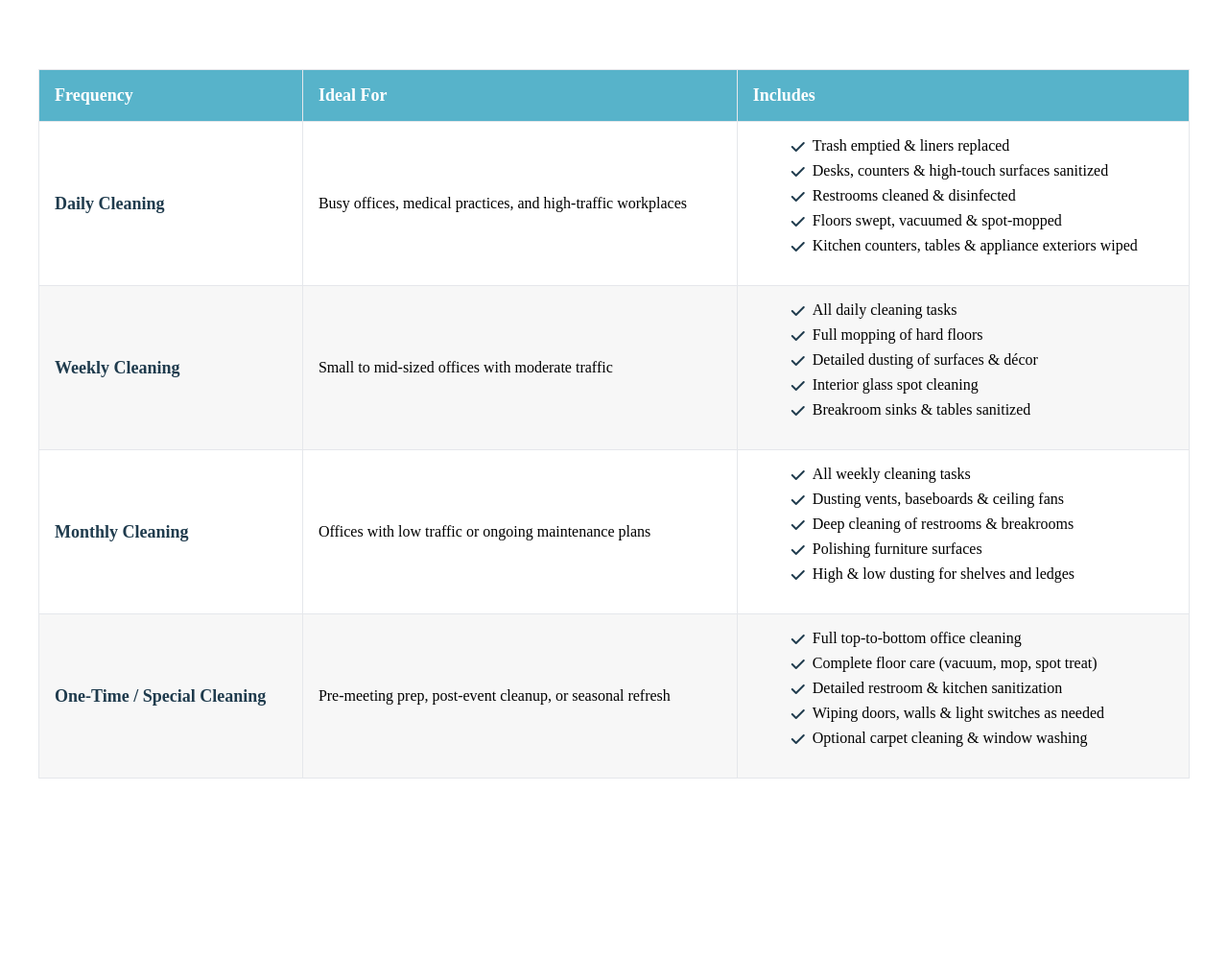
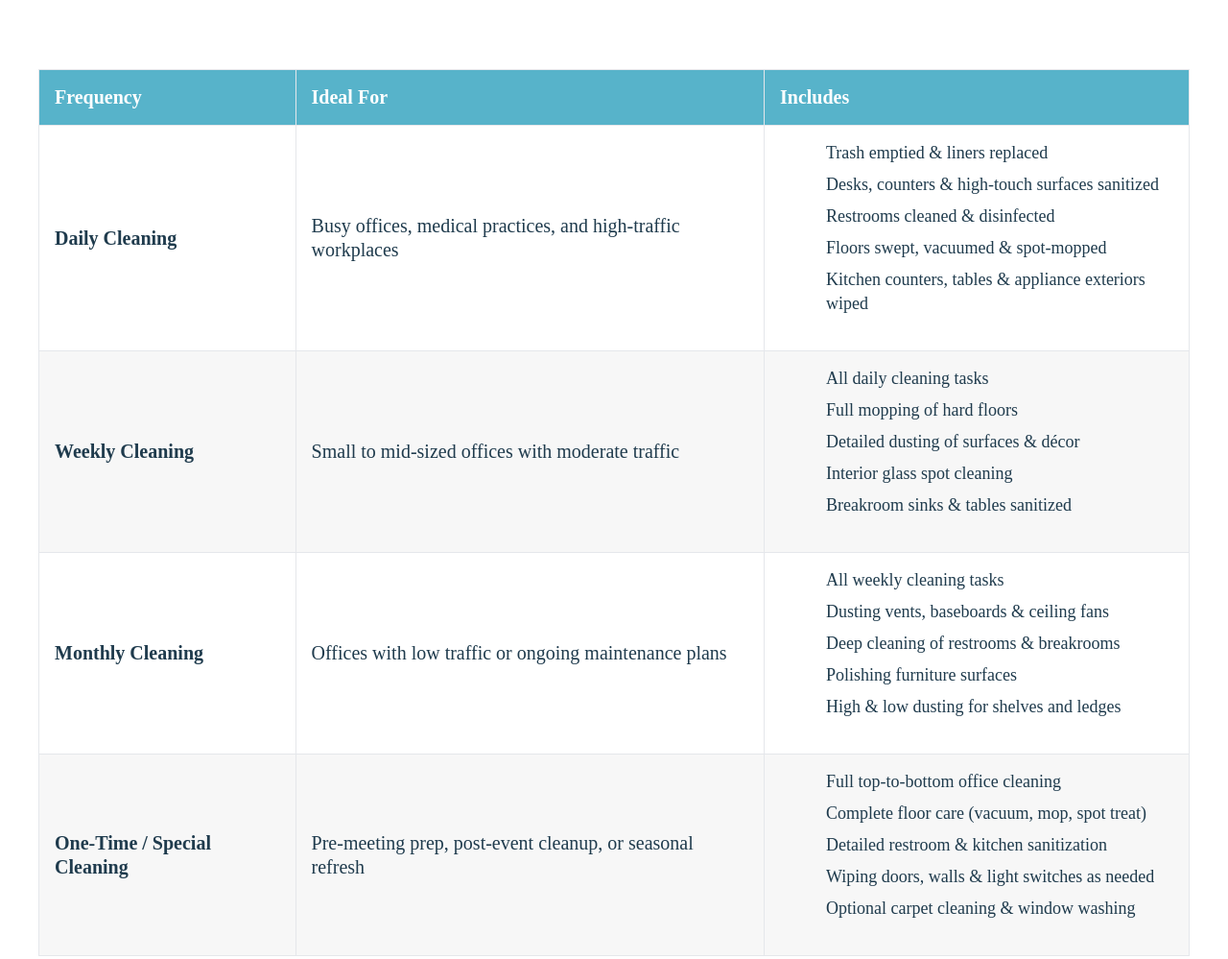
Before and after one commit to Angelsheri/iframe2, a plain HTML site: page index.html in a window 1280 px wide. Shown: the whole page at 96% size. Before the commit the page ends 915 px from the top, so only its background shows below. Drawn offline with Linux system fonts and the light colour scheme.

Commit message:
Update index.html

```diff
--- a/index.html
+++ b/index.html
@@ -1,5 +1,5 @@
 
-    <link rel="stylesheet" href="https://cdnjs.cloudflare.com/ajax/libs/font-awesome/6.4.0/css/all.min.css">
+    <!-- <link rel="stylesheet" href="https://cdnjs.cloudflare.com/ajax/libs/font-awesome/6.4.0/css/all.min.css"> -->
     <style>
         :root {
             --primary: #1f3b4dff ;
@@ -10,11 +10,83 @@
             --border: #e5e7eb;
             --foreground: #1f3b4dff;
         }
+/* ============================
+   TYPOGRAPHY VARIABLES
+   ============================ */
+   /* ============================
+   FONT IMPORTS USING YOUR URLs
+   ============================ */
 
+/* Bold 700 */
+@font-face {
+  font-family: "CustomSans-Bold";
+  src: url("https://storage.googleapis.com/msgsndr/Y7RJlLpf1yyQGF9BCYSR/media/68e2d40d47e70a5d5cf89707.ttf") format("truetype");
+  font-weight: 700;
+  font-style: normal;
+}
+
+/* Regular 400 */
+@font-face {
+  font-family: "CustomSans-Regular";
+  src: url("https://storage.googleapis.com/msgsndr/Y7RJlLpf1yyQGF9BCYSR/media/68e2f854ee1a89a440f455a1.ttf") format("truetype");
+  font-weight: 400;
+  font-style: normal;
+}
+
+:root {
+  /* Font Families */
+  --font-bold: "customhl-68e2d40ebe7b9bd9479c0e2c-SansSerif Bold";
+  --font-regular: "customhl-68e2f85476899bbd00e6e84b-SansSerif";
+
+  /* Font Weights */
+  --fw-bold: 700;
+  --fw-regular: 500;
+
+  /* Default Color */
+  --text-color: rgb(31, 59, 77);
+
+  /* Sizes + Line Heights */
+  --headline-size: 30px;
+  --headline-line: 39px;
+
+  --paragraph-size: 18px;
+  --paragraph-line: 25px;
+}
+
+/* ============================
+   GLOBAL TEXT STYLES
+   ============================ */
+body, p, span, a, li, small, label ,td, th {
+  font-family: var(--font-regular);
+  font-weight: var(--fw-regular);
+  color: var(--text-color);
+  font-size: var(--paragraph-size);
+  line-height: var(--paragraph-line);
+}
+
+/* ============================
+   HEADLINES (Bold)
+   ============================ */
+h1, h2, h3, h4, h5, h6 {
+  font-family: var(--font-bold);
+  font-weight: var(--fw-bold);
+  color: var(--text-color);
+  line-height: var(--headline-line);
+  margin: 0 0 10px;
+}
+
+h1 { font-size: var(--headline-size); }
+h2 { font-size: 26px; }
+h3 { font-size: 22px; }
+td, th {
+    font-size: 20px;
+ }
 
         body {
             background-color: var(--background);
             /* color: var(--foreground); */
+             font-family: var(--font-regular);
+  font-weight: var(--fw-regular);
             line-height: 1.6;
         }
 
@@ -409,14 +481,14 @@
                     <table class="schedule-table">
                         <thead>
                             <tr>
-                                <th style="color: white;">Frequency</th>
-                                <th style="color: white;" >Ideal For</th>
-                                <th style="color: white;">Includes</th>
+                                <th style="color: white; font-size: 20px;">Frequency</th>
+                                <th style="color: white; font-size: 20px;" >Ideal For</th>
+                                <th style="color: white;font-size: 20px;">Includes</th>
                             </tr>
                         </thead>
                         <tbody>
                             <tr>
-                                <td class="frequency">Daily Cleaning</td>
+                                <td class="frequency"style="font-size: 20px;">Daily Cleaning</td>
                                 <td>Busy offices, medical practices, and high-traffic workplaces</td>
                                 <td>
                                     <ul class="task-list">
@@ -429,7 +501,7 @@
                                 </td>
                             </tr>
                             <tr>
-                                <td class="frequency">Weekly Cleaning</td>
+                                <td class="frequency" style="font-size: 20px;">Weekly Cleaning</td>
                                 <td>Small to mid-sized offices with moderate traffic</td>
                                 <td>
                                     <ul class="task-list">
@@ -442,7 +514,7 @@
                                 </td>
                             </tr>
                             <tr>
-                                <td class="frequency">Monthly Cleaning</td>
+                                <td class="frequency"style="font-size: 20px;">Monthly Cleaning</td>
                                 <td>Offices with low traffic or ongoing maintenance plans</td>
                                 <td>
                                     <ul class="task-list">
@@ -455,7 +527,7 @@
                                 </td>
                             </tr>
                             <tr>
-                                <td class="frequency">One-Time / Special Cleaning</td>
+                                <td class="frequency"style="font-size: 20px;">One-Time / Special Cleaning</td>
                                 <td>Pre-meeting prep, post-event cleanup, or seasonal refresh</td>
                                 <td>
                                     <ul class="task-list">
```
